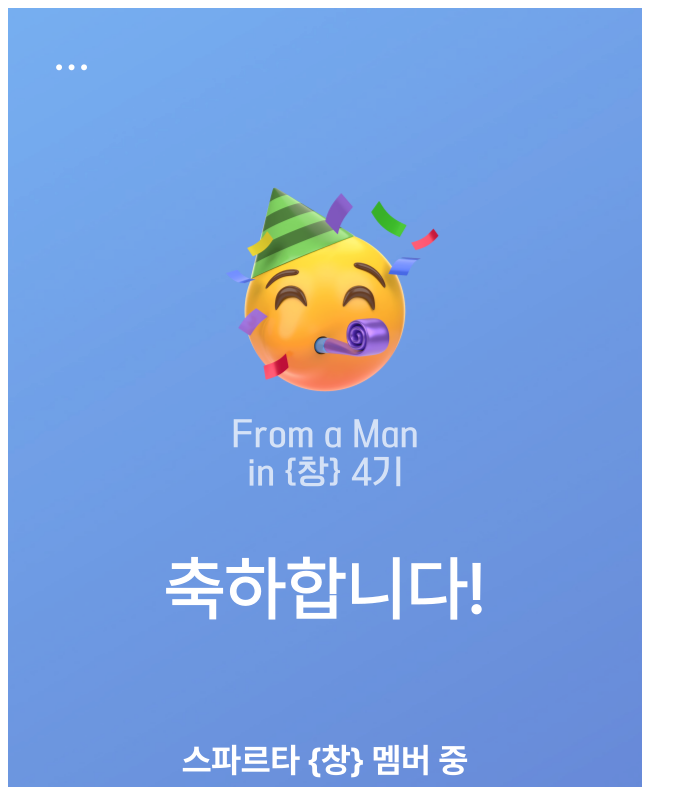
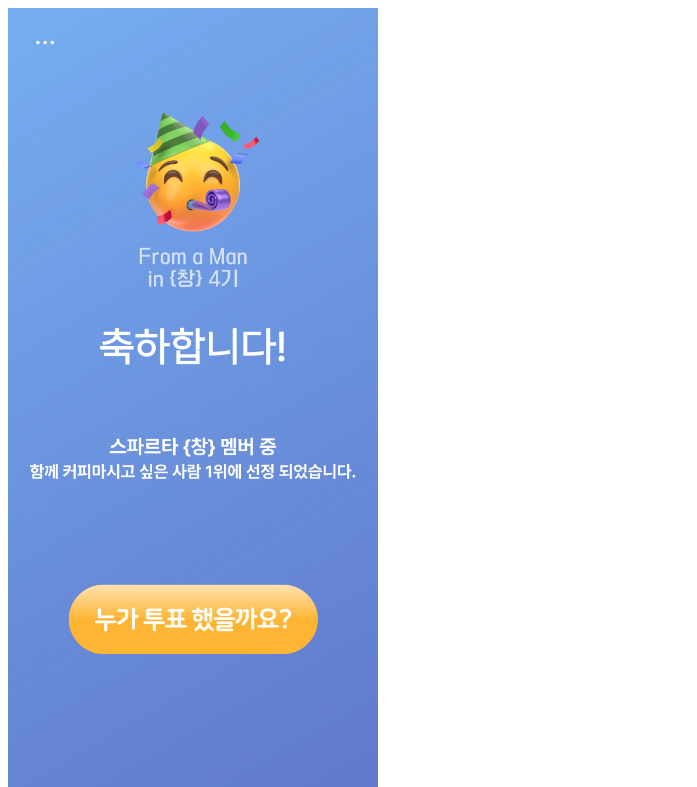
Before and after one commit to yangseongyeal2/ham_sampleApp, a website: page index.html in a window 1280 px wide. Shown: the top 787 px of the page, without its empty margins (0-697 px from the left). Drawn offline with nearby package versions, Linux system fonts and the light colour scheme.

Commit message:
fixed object-fit fill

```diff
--- a/css/mystyle.css
+++ b/css/mystyle.css
@@ -35,8 +35,14 @@
     height: 100%;
     background: pink;
   }
+  /* #customimg{
+    align-items: center;
+  } */
   #customimg{
-    align-items: center;
+   width: 100%;
+   height: 800px;
+   object-fit: fill;
+   /* display: block;  */
   }
   button.btn1 {
     position: absolute;
--- a/index.html
+++ b/index.html
@@ -2,7 +2,8 @@
 <html lang="en">
     <head>
         <meta charset="utf-8" />
-        <meta name="viewport" content="width=device-width, initial-scale=1, shrink-to-fit=no" />
+        <!-- <meta name="viewport" content="width=device-width, initial-scale=1, shrink-to-fit=no" /> -->
+        <meta name="viewport" content="width=device-width, initial-scale=1.0">
         <meta name="description" content="" />
         <meta name="author" content="" />
         <title>나 어떄?</title>
@@ -21,9 +22,11 @@
 
 
     </head>
-    <body >
+    <body style="width: 100%; height: 100%;">
+            <div id="container" style="position: fixed; overflow: hidden;">
+                <img id="customimg" src="assets/img/버튼추가.png" onclick="javascript:clickbtn(); " >
+            </div>
 
-            <img  id="customimg" src="assets/img/버튼추가.png" onclick="javascript:clickbtn();" >
             <!-- <button type="button" class="passbtn" id="passbtn" style=" ">누가 투표했게요?</button>
             <button type="button" class="passbtn2" id="passbtn" style="position:absolute; top:75%; left:50%; transform: translate(-50%,-50%); display:none;">결제해주세요</button>
             <button  type="button" class="passbtn3" id="passbtn2" style="position:absolute; top:75%; left:50%; transform: translate(-50%,-50%); display:none;" >나중에 보기</button> -->
```
